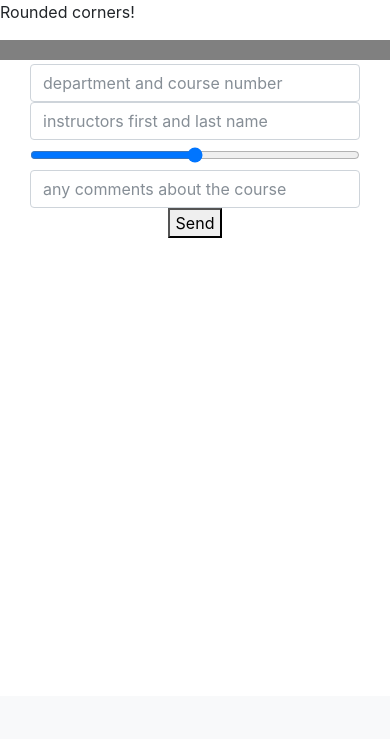
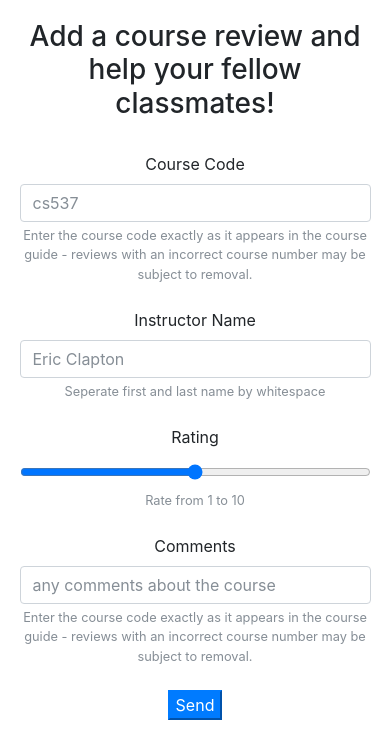
Before and after one commit to ejdweck/rate_courses, a Django app: page /add_course_review/ in a window 390 px wide. Shown: the part 148-887 px from the top of the page. Before the commit the page ends 386 px from the top, so only its background shows below. Run offline with Django 3.2, Linux system fonts and the light colour scheme; some libraries are stand-ins or nearby versions.

Commit message:
revamped add course review form to be mobile responsive, and visually pleasing

```diff
--- a/static/css/main.css
+++ b/static/css/main.css
@@ -54,6 +54,13 @@ body .ui-autocomplete .ui-menu-item .ui-state-focus {
 
 
 /* CSS for the forms */
+.addCourseReviewForm {
+	padding: 5% 5% 5% 5%;
+}
+
+#formTitle {
+	text-align: center;
+}
 
 #RGB {
 	height: 20px;
--- a/templates/add_course_review_form.html
+++ b/templates/add_course_review_form.html
@@ -2,31 +2,52 @@
 
 {% load widget_tweaks %}
 {% block content %}
-
-<p id="rcorners1" class="w3-theme">Rounded corners!</p>
-<div id="RGB">
-	<br>
 <div class="form-box">
 	<form method="post">
 		{% csrf_token %}
-			<div class="container">
-			   <div class="col-md-6">
-			      {% render_field form.courseDepartmentAndNumber class+="form-control courseDepartmentAndNumber" placeholder="department and course number" %}
+		<div class="container addCourseReviewForm">
+			<h3 id="formTitle">Add a course review and help your fellow classmates!</h3>
+			<br>
+			<div class=row>
+				<div class="col">
+			    	<label for="courseDepartmentAndNumber">Course Code</label>
+			    	{% render_field form.courseDepartmentAndNumber id+="courseDepartmentAndNumber" class+="form-control courseDepartmentAndNumber" placeholder="cs537" %}
+		    	    <small id="courseDepartmentAndNumber" class="form-text text-muted">Enter the course code exactly as it appears in the course guide - reviews with an incorrect course number may be subject to removal.</small>
 			   	</div>
-			   <div class="col-md-6">
-			      {% render_field form.instructorName class+="form-control instructorName" placeholder="instructors first and last name" %}
 			</div>
-			   <div class="col-md-6">
-			      {% render_field form.rating class+="form-control rating" placeholder="" %}
+			<br>
+			<div class=row>
+			    <div class="col">
+			    	<label for="instructorName">Instructor Name</label>
+			      	{% render_field form.instructorName id+="instructorName" class+="form-control instructorName" placeholder="Eric Clapton" %}
+		    	    <small id="instructorName" class="form-text text-muted">Seperate first and last name by whitespace</small>
 			    </div>
-			    <div class="col-md-6">
-			      {% render_field form.review class+="form-control review" placeholder="any comments about the course" %}
 			</div>
+			<br>
+			<div class=row>
+			    <div class="col">
+			    	<label for="rating">Rating</label>
+			      	{% render_field form.rating id+="rating" class+="form-control rating" placeholder="" %}
+		    	    <small id="rating" class="form-text text-muted">Rate from 1 to 10</small>
+			    </div>
+			</div>
+			<br>
+			<div class=row>
+			    <div class="col">
+			    	<label for="comments">Comments</label>
+			      	{% render_field form.review id+="comments" class+="form-control review" placeholder="any comments about the course" %}
+		    	    <small id="comments" class="form-text text-muted">Enter the course code exactly as it appears in the course guide - reviews with an incorrect course number may be subject to removal.</small>
+			    </div>
+			</div>
+			<br>
+			<div class=row>
+			    <div class="col">
 				   	<div class="form-actions">
-				      <button type="submit">Send</button>
+					      <button class="btn-primary" type="submit">Send</button>
+				    </div>
+			    </div>
 			</div>
 		</div>
 	</form>
 </div>
-</div>
 {% endblock %}
```
Also changed, not shown: data.db. Lines whose indentation alone changed are shown as unchanged.
